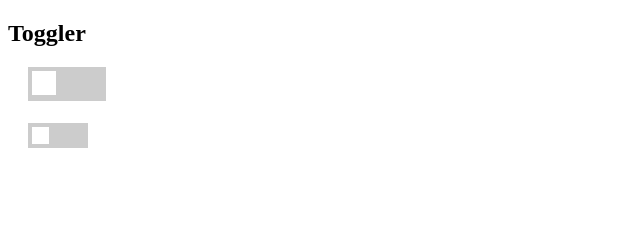
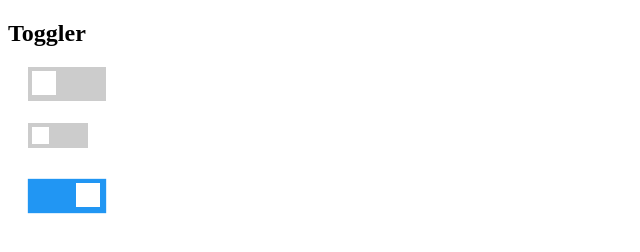
Before and after one commit to AnkitSharmaOnGithub/Toggler, a plain HTML site: page index.html in a window 1280 px wide. Shown: the whole page, without its empty margins (0-640 px from the left). Drawn offline with Linux system fonts and the light colour scheme.

Commit message:
Updated Index.html and main.js
Added Checked By Default Option

```diff
--- a/index.html
+++ b/index.html
@@ -15,11 +15,19 @@
     <br><br><br>
 
     <label class="toggle">
-      <input type="checkbox" class="toggle-small" text="" t_color="white" id="chkbox"/>
+      <input type="checkbox" class="toggle-small" text=""/>
       <span></span>
       <span></span>
       <!-- <span class="slider"></span>
       <span class="toggler"></span> -->
+    </label>
+    <br><br><br>
+
+
+    <label class="toggle">
+      <input type="checkbox" class="checked"/>
+      <span></span>
+      <span></span>
     </label>
 
 
--- a/main.js
+++ b/main.js
@@ -1,10 +1,12 @@
 //Pure Js Library By Ankit Sharma
 //Warning :- Do not copy until you have authority to do so. (:D
 
-window.addEventListener('DOMContentLoaded', function() {
+window.addEventListener("DOMContentLoaded", function() {
+  //CheckBox Options
+  let is_checked = " ";
 
   //Slider Options
-let slider_position  = "absolute";
+  let slider_position = "absolute";
   let slider_height = "34px";
   let slider_width = "78px";
   let slider_bg = "#ccc";
@@ -26,15 +28,16 @@ let trigger_deactivated_transition = "translateX(0px)";
 
   var switches = {};
   var toggles = {
-  "toggle-default": {
-
+    "toggle-default": {},
+    "toggle-small": {
+      slider_width: "60px",
+      slider_height: "25px",
+      trigger_width: "17px",
+      trigger_height: "17px",
+      trigger_trasition: "translateX(36px)"
     },
-  "toggle-small":{
-    slider_width : "60px",
-    slider_height : "25px",
-    trigger_width : "17px",
-    trigger_height : "17px",
-    trigger_trasition : "translateX(36px)",
+    checked: {
+      is_checked: "checked"
     }
   };
 
@@ -48,42 +51,65 @@ Switch.prototype._init = function(el, options) {
     //Constant Variables
 
     let defaultOptions = {
-
-    sliderOptions : {
-        position : slider_position,
-        cursor : cursor,
-        backgroundColor : slider_bg,
-        width :  options.slider_width == undefined ? slider_width :options.slider_width,
-        height : options.slider_height == undefined ? slider_height :options.slider_height,
+      sliderOptions: {
+        position: slider_position,
+        cursor: cursor,
+        backgroundColor: slider_bg,
+        width:
+          options.slider_width == undefined
+            ? slider_width
+            : options.slider_width,
+        height:
+          options.slider_height == undefined
+            ? slider_height
+            : options.slider_height
       },
 
-    TriggerOptions : {
-        trigger_width : options.trigger_width == undefined ? trigger_width :options.trigger_width,
-        trigger_height : options.trigger_height == undefined ? trigger_height :options.trigger_height,
-        boxShadow : slider_shadow,
-        trigger_trasition : options.trigger_trasition == undefined ? trigger_trasition :options.trigger_trasition,
-        transitionDuration : transitionDuration,
-    },
+      TriggerOptions: {
+        trigger_width:
+          options.trigger_width == undefined
+            ? trigger_width
+            : options.trigger_width,
+        trigger_height:
+          options.trigger_height == undefined
+            ? trigger_height
+            : options.trigger_height,
+        boxShadow: slider_shadow,
+        trigger_trasition:
+          options.trigger_trasition == undefined
+            ? trigger_trasition
+            : options.trigger_trasition,
+        transitionDuration: transitionDuration
+      }
 
       //Slider
+    };
+
+    el.style.opacity = 0;
 
 
-  };
-  console.log(defaultOptions.sliderOptions.width);
-  el.style.opacity = 0;
-
-  el.addEventListener('change', function(){
-      isChecked(this,defaultOptions.TriggerOptions);
+    el.addEventListener("change", function() {
+      isChecked(this, defaultOptions.TriggerOptions);
     });
 
-  setSlider(el,defaultOptions.sliderOptions);
-  setTrigger(el,defaultOptions.TriggerOptions);
+
+    setSlider(el, defaultOptions.sliderOptions);
+    setTrigger(el, defaultOptions.TriggerOptions);
+    if (options.is_checked != undefined) {
+      setCheckbox(el, options);
+      isChecked(el, defaultOptions.TriggerOptions);
+    }
   };
 
-
+  //Set CheckBox options
+  function setCheckbox(element, Options) {
+    console.log(Options);
+    is_checked = Options.is_checked == undefined ? " " : "checked";
+    element.setAttribute("checked", is_checked);
+  }
 
   //   SetSlider Function
-  function setSlider(element, sliderOptions){
+  function setSlider(element, sliderOptions) {
     var slider = element.nextElementSibling.style;
     slider.position = sliderOptions.position;
     slider.cursor = sliderOptions.cursor;
@@ -93,7 +119,7 @@ Switch.prototype._init = function(el, options) {
   }
 
   //SetTrigger Function
-  function setTrigger(element, TriggerOptions){
+  function setTrigger(element, TriggerOptions) {
     var Trigger = element.parentElement.lastElementChild.style;
     Trigger.position = trigger_position;
     Trigger.cursor = cursor;
@@ -105,31 +131,28 @@ Switch.prototype._init = function(el, options) {
 
   //SetCheckedProperties Function
 
-  function isChecked(element,options){
+  function isChecked(element, options) {
     console.log(options);
     var Trigger = element.parentElement.lastElementChild.style;
 
-    if(element.checked){
-        if(element == document.activeElement){
-            element.nextElementSibling.style.boxShadow  = slider_shadow;
+    if (element.checked) {
+      // if (element == document.activeElement) {
+        element.nextElementSibling.style.boxShadow = slider_shadow;
         element.nextElementSibling.style.backgroundColor = slider_on_bg;
         Trigger.transform = options.trigger_trasition;
         Trigger.transitionDuration = transitionDuration;
-        }
-    }
-    else{
-        if(this != document.activeElement){
-            element.nextElementSibling.style.boxShadow  = " ";
+      // }
+    } else {
+      // if (this != document.activeElement) {
+        element.nextElementSibling.style.boxShadow = null;
 
         element.nextElementSibling.style.backgroundColor = slider_bg;
         Trigger.transform = trigger_deactivated_transition;
-        }
+      // }
     }
   }
 
   Object.keys(toggles).forEach(function(key) {
     switches[key] = new Switch(document.querySelector("." + key), toggles[key]);
   });
-
-
 });
```
Lines whose indentation alone changed are shown as unchanged.
